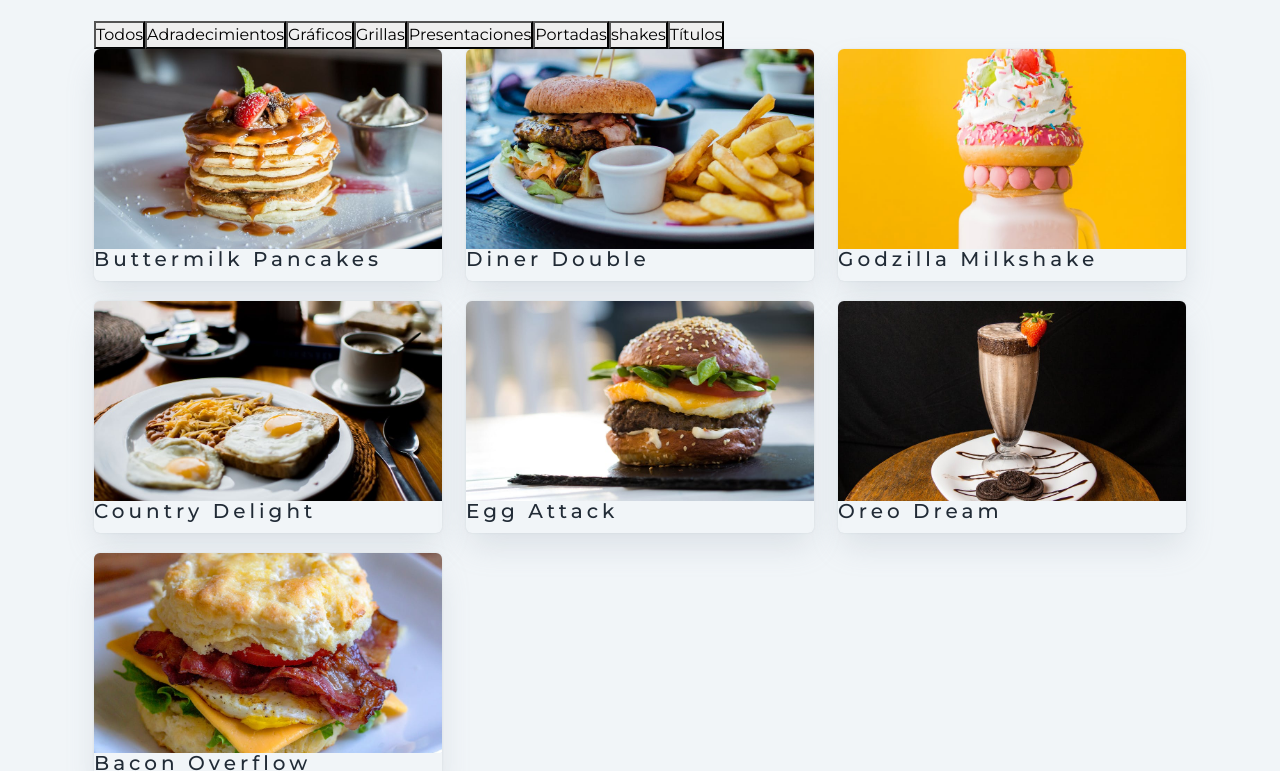
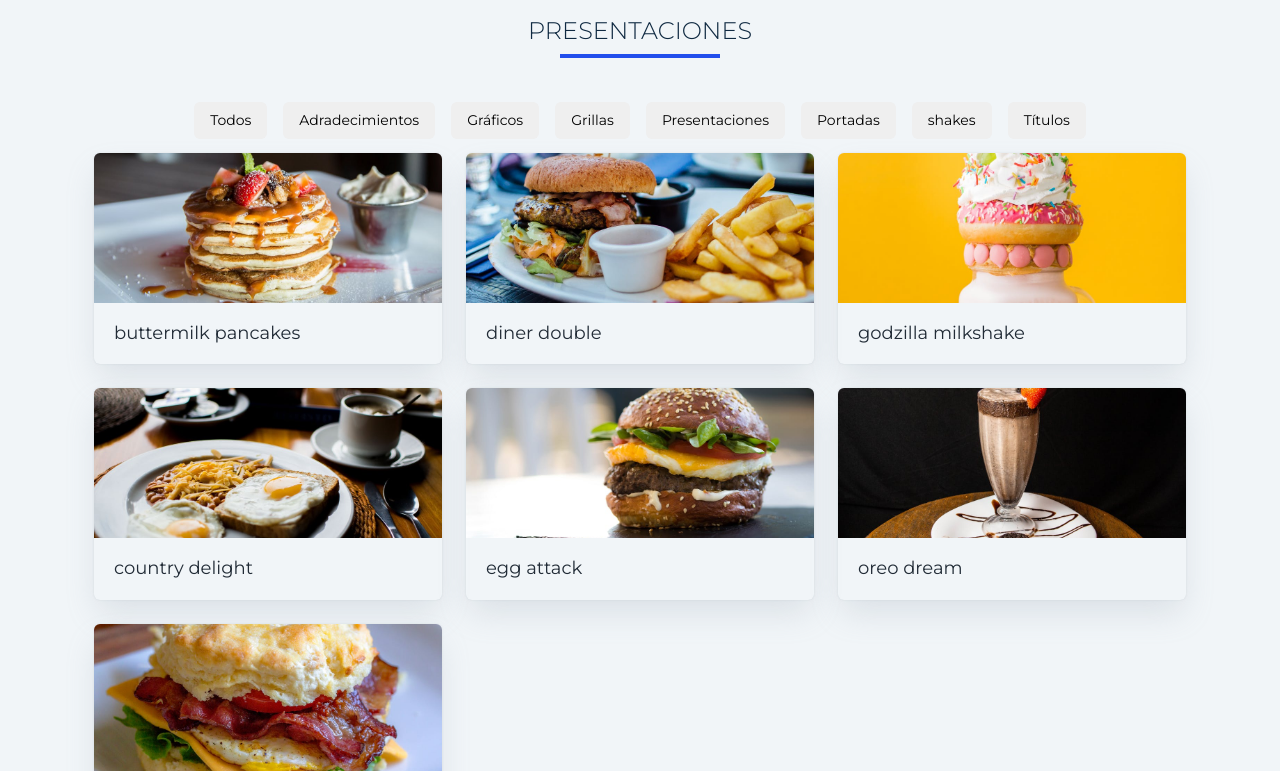
Before and after one commit to saulwolfdev/single-page-aplicacions-vanillla-js, a website built with webpack: page src/index.html in a window 1280 px wide. Shown: the part 59-830 px from the top of the page. Built offline with nearby package versions, Linux system fonts and the light colour scheme.

Commit message:
Estilos OK cards, y botones

```diff
--- a/src/controllers/home.controller.js
+++ b/src/controllers/home.controller.js
@@ -20,8 +20,10 @@ export default () => {
     /*   <article onclick=${modalShowInfo(item)}></article> */
       return `
         <article class="sectionCards_Article">
-        <img src="${item.img}" alt=${item.title} class="sectionCards_Img" />
-            <h4 class="sectionCards_Title">${item.title}</h4>
+        <img src="${item.img}" alt=${item.title} class="sectionCards_Article_Img" />
+            <div class="sectionCards_Article_Container">
+            <h4 class="sectionCards_Article_Container_Title">${item.title}</h4>
+            </div>
       </article>
           `;
 
--- a/src/index.html
+++ b/src/index.html
@@ -8,6 +8,7 @@
 </head>
 
 <body>
+    <div class="container">
         <nav class="navbar navbar-expand-lg navbar-dark bg-dark">
             <a class="navbar-brand" href="#/">ITR</a>
             <button class="navbar-toggler" type="button" data-toggle="collapse"
@@ -15,6 +16,17 @@
           <span class="navbar-toggler-icon"></span>
         </button>
         </nav>
+    </div>
+    <div class="container">
+        <div class="sectionTitle">
+            <h4 class="sectionTitle_Text">
+                presentaciones
+            </h4>
+            <div class="sectionTitle_Content">
+                <div class="sectionTitle_Content_Line"></div>
+            </div>
+        </div>
+    </div>
     <div class="container p-4">
         <section id="root"></section>
     </div>
--- a/src/scss/main.scss
+++ b/src/scss/main.scss
@@ -83,56 +83,6 @@ img {
   display: block;
 }
 
-h1,
-h2,
-h3,
-h4 {
-  letter-spacing: var(--spacing);
-  text-transform: capitalize;
-  line-height: 1.25;
-  margin-bottom: 0.75rem;
-  font-family: var(--ff-primary);
-}
-h1 {
-  font-size: 3rem;
-}
-h2 {
-  font-size: 2rem;
-}
-h3 {
-  font-size: 1.25rem;
-}
-h4 {
-  font-size: 0.875rem;
-}
-p {
-  margin-bottom: 1.25rem;
-  color: var(--clr-grey-5);
-}
-@media screen and (min-width: 800px) {
-  h1 {
-    font-size: 4rem;
-  }
-  h2 {
-    font-size: 2.5rem;
-  }
-  h3 {
-    font-size: 1.75rem;
-  }
-  h4 {
-    font-size: 1rem;
-  }
-  body {
-    font-size: 1rem;
-  }
-  h1,
-  h2,
-  h3,
-  h4 {
-    line-height: 1;
-  }
-}
-/*  global classes */
 
 .btn {
   text-transform: uppercase;
@@ -247,14 +197,62 @@ Modal
   transform: scale(1.3);
 }
 
+.sectionTitle{
+  text-align: center;
+  padding: 20px;
+  display: flex;
+  align-items: center;
+  justify-content: center;
+  flex-direction: column;
+  &_Text{
+    font-size: 24px;
+    font-weight: 300;
+    text-transform: uppercase;
+  }
+  &_Content{
+    width: 15%;
+    &_Line{
+      border-bottom: 4px solid #224eec;
+    }
+  }
+}
+
+.sectionButtons{
+  display: flex;
+  align-items: center;
+  justify-content: center;
+  flex-wrap: wrap;
+  margin-bottom: 6px;
+  .sectionButtons_Filter{
+    border: 0;
+    padding: 8px 16px;
+    border-radius: 6px;
+    margin: 0 8px 8px;
+    &:hover{
+      background-color: #e1e1e1;
+      transition: background-color 250ms cubic-bezier(0.4, 0, 0.2, 1) 0ms,
+      box-shadow 250ms cubic-bezier(0.4, 0, 0.2, 1) 0ms,
+      border-color 250ms cubic-bezier(0.4, 0, 0.2, 1) 0ms, color 250ms cubic-bezier(0.4, 0, 0.2, 1) 0ms;
+    }
+  }
+}
 .sectionCards{
   width: 100%;
   height: 100%;
   margin: 0 auto;
   display: grid;
-  grid-template-columns:1fr 1fr 1fr;
   grid-column-gap: 24px;
-
+  grid-row-gap: 24px;
+  cursor: pointer;
+  @media screen and (min-width: 600px) {
+    grid-template-columns:1fr;
+  }
+  @media screen and (min-width: 786px) {
+    grid-template-columns:1fr 1fr;
+  }
+  @media screen and (min-width: 1280px) {
+    grid-template-columns:1fr 1fr 1fr;
+  }
   &_Article{
     width:100%;
     color: rgb(33, 43, 54);
@@ -266,16 +264,19 @@ Modal
     position: relative;
     z-index: 0;
     border-radius: 6px;
-    margin-bottom: 20px;
-}
-&_Img{
-  display: block;
-  width: 100%;
-  object-fit: cover;
-  height: 200px;
+    &_Img{
+      width: 100%;
+      object-fit: cover;
+      height: 150px;
 
-}
-&_Title{
-  font-size: 20px;
+    }
+    &_Container{
+      padding: 20px;
+      &_Title{
+        font-size: 18px;
+    margin-bottom: 0;
+    font-weight: 400;
+      }
+    }
 }
 }
```
Lines whose indentation alone changed are shown as unchanged.
